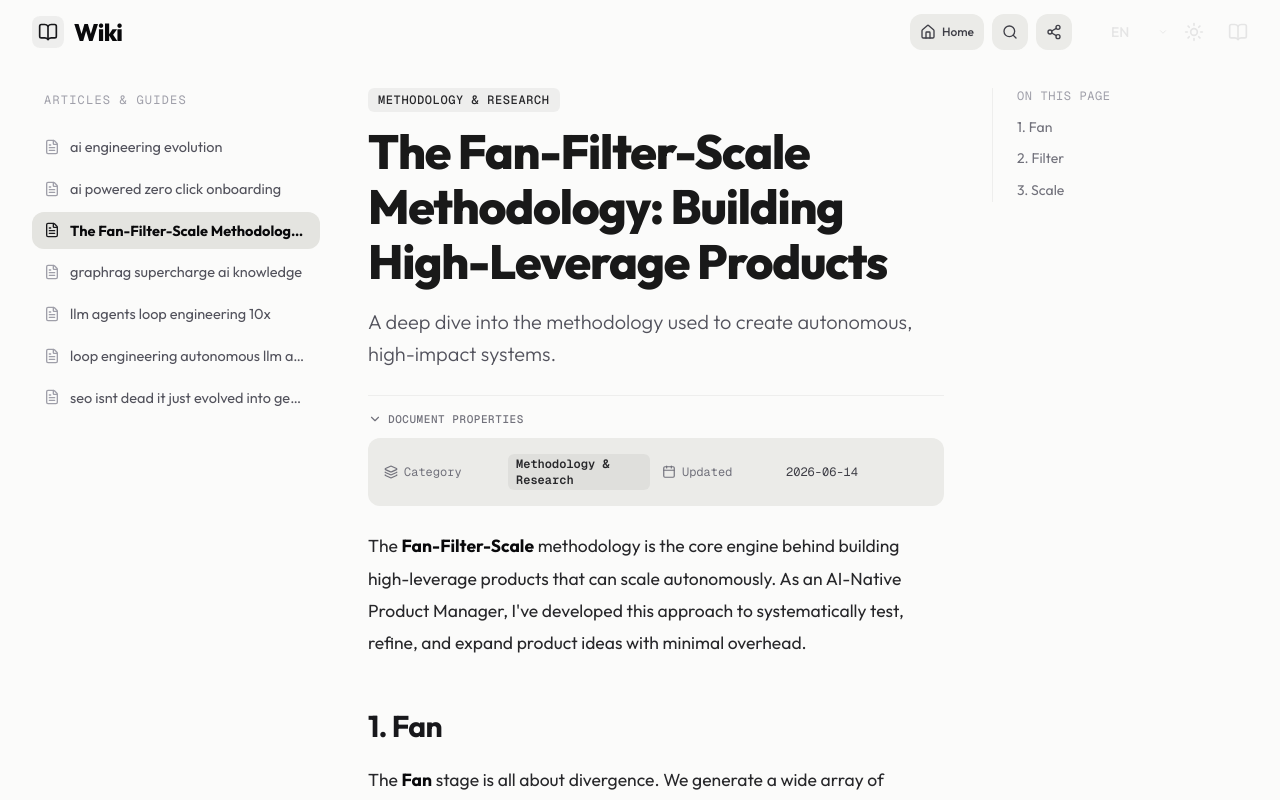
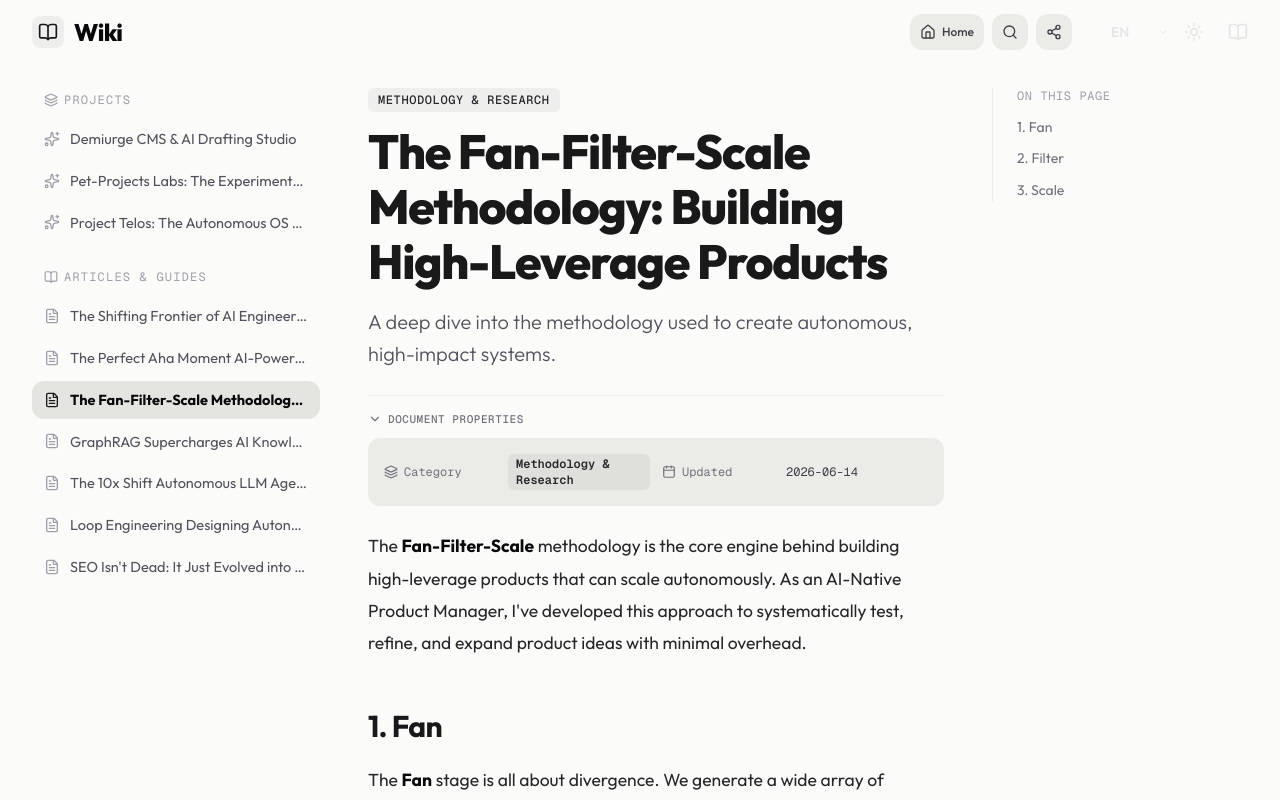
Before and after one commit to alimkhalelov/personal-website-telos, a Next.js app: page /wiki in a window 1280 px wide. Shown: the top 800 px of the page. Built offline with nearby package versions, Linux system fonts and the light colour scheme.

Commit message:
feat(wiki): add Projects section above Articles & Guides, capitalize all titles to Title Case

```diff
--- a/src/components/wiki/docs-layout.tsx
+++ b/src/components/wiki/docs-layout.tsx
@@ -10,7 +10,9 @@ import {
   Check,
   Home,
   BookOpen,
-  FileText
+  FileText,
+  Sparkles,
+  Layers
 } from "lucide-react";
 import { WikiPage } from "@/lib/wiki-loader";
 import { SearchModal } from "./search-modal";
@@ -26,6 +28,9 @@ export function DocsLayout({ currentPage, allPages }: DocsLayoutProps) {
   const [isSearchOpen, setIsSearchOpen] = useState(false);
   const [isMobileMenuOpen, setIsMobileMenuOpen] = useState(false);
   const [copiedLink, setCopiedLink] = useState(false);
+
+  const projectPages = allPages.filter((p) => p.section === "projects");
+  const articlePages = allPages.filter((p) => p.section !== "projects");
 
   // Keyboard shortcut ⌘K for search
   useEffect(() => {
@@ -74,7 +79,7 @@ export function DocsLayout({ currentPage, allPages }: DocsLayoutProps) {
           </Link>
         </div>
 
-        {/* Header Action Controls: Offset with pr-36 to leave space for global fixed toggles */}
+        {/* Header Action Controls */}
         <div className="flex items-center gap-2 shrink-0 pr-36 sm:pr-44">
           <Link
             href="/"
@@ -115,13 +120,46 @@ export function DocsLayout({ currentPage, allPages }: DocsLayoutProps) {
       <div className="max-w-[1720px] w-full mx-auto px-4 sm:px-8 pt-4 sm:pt-6 pb-12 flex gap-8 lg:gap-12 flex-1 min-w-0 overflow-x-hidden items-start">
         {/* Left Desktop Sidebar: Zero Top Offset, Aligned with Content Top */}
         <aside className="w-72 shrink-0 hidden md:block select-none text-left sticky top-0 self-start">
-          <div className="space-y-4">
-            <div className="px-3 py-1 text-xs font-mono uppercase tracking-widest text-zinc-400">
-              Articles & Guides
+          <div className="space-y-6">
+            {/* 1. Projects Section (Above Articles & Guides) */}
+            {projectPages.length > 0 && (
+              <div className="space-y-2">
+                <div className="px-3 py-1 text-xs font-mono uppercase tracking-widest text-zinc-400 flex items-center gap-1.5">
+                  <Layers className="w-3.5 h-3.5" />
+                  <span>Projects</span>
                 </div>
 
                 <nav className="space-y-1">
-              {allPages.map((page) => {
+                  {projectPages.map((page) => {
+                    const isActive = currentPage.slug === page.slug;
+                    return (
+                      <Link
+                        key={page.slug}
+                        href={`/wiki/${page.slug}`}
+                        className={`flex items-center gap-2.5 px-3 py-2 rounded-xl text-[14.5px] transition-all !no-underline ${
+                          isActive
+                            ? "bg-[#E4E4E0] dark:bg-[#252525] !text-zinc-950 dark:!text-white font-bold"
+                            : "!text-zinc-600 dark:!text-zinc-400 hover:bg-[#EBEBE8] dark:hover:bg-[#252525] hover:!text-zinc-950 dark:hover:!text-zinc-100 font-normal"
+                        }`}
+                      >
+                        <Sparkles className={`w-4 h-4 shrink-0 ${isActive ? "text-zinc-900 dark:text-zinc-100" : "text-zinc-400"}`} />
+                        <span className="truncate">{page.title}</span>
+                      </Link>
+                    );
+                  })}
+                </nav>
+              </div>
+            )}
+
+            {/* 2. Articles & Guides Section */}
+            <div className="space-y-2">
+              <div className="px-3 py-1 text-xs font-mono uppercase tracking-widest text-zinc-400 flex items-center gap-1.5">
+                <BookOpen className="w-3.5 h-3.5" />
+                <span>Articles & Guides</span>
+              </div>
+
+              <nav className="space-y-1">
+                {articlePages.map((page) => {
                   const isActive = currentPage.slug === page.slug;
                   return (
                     <Link
@@ -139,6 +177,7 @@ export function DocsLayout({ currentPage, allPages }: DocsLayoutProps) {
                   );
                 })}
               </nav>
+            </div>
           </div>
         </aside>
 
@@ -215,12 +254,42 @@ export function DocsLayout({ currentPage, allPages }: DocsLayoutProps) {
                 </button>
               </div>
 
-              <div className="space-y-4 text-left">
-                <div className="text-xs font-mono uppercase tracking-widest text-zinc-400 px-2">
-                  Articles & Guides
+              <div className="space-y-6 text-left">
+                {/* Mobile Projects Section */}
+                {projectPages.length > 0 && (
+                  <div className="space-y-2">
+                    <div className="text-xs font-mono uppercase tracking-widest text-zinc-400 px-2 flex items-center gap-1.5">
+                      <Layers className="w-3.5 h-3.5" />
+                      <span>Projects</span>
                     </div>
                     <div className="space-y-1 pl-2">
-                  {allPages.map((page) => (
+                      {projectPages.map((page) => (
+                        <Link
+                          key={page.slug}
+                          href={`/wiki/${page.slug}`}
+                          onClick={() => setIsMobileMenuOpen(false)}
+                          className={`flex items-center gap-2 px-3 py-2 rounded-lg text-sm font-medium transition-colors !no-underline ${
+                            currentPage.slug === page.slug
+                              ? "bg-[#E4E4E0] dark:bg-[#252525] !text-zinc-950 dark:!text-white font-bold"
+                              : "!text-zinc-600 dark:!text-zinc-400 hover:bg-[#EBEBE8] dark:hover:bg-[#252525]"
+                          }`}
+                        >
+                          <Sparkles className="w-4 h-4 shrink-0 text-zinc-400" />
+                          <span className="truncate">{page.title}</span>
+                        </Link>
+                      ))}
+                    </div>
+                  </div>
+                )}
+
+                {/* Mobile Articles Section */}
+                <div className="space-y-2">
+                  <div className="text-xs font-mono uppercase tracking-widest text-zinc-400 px-2 flex items-center gap-1.5">
+                    <BookOpen className="w-3.5 h-3.5" />
+                    <span>Articles & Guides</span>
+                  </div>
+                  <div className="space-y-1 pl-2">
+                    {articlePages.map((page) => (
                       <Link
                         key={page.slug}
                         href={`/wiki/${page.slug}`}
@@ -235,6 +304,7 @@ export function DocsLayout({ currentPage, allPages }: DocsLayoutProps) {
                         <span className="truncate">{page.title}</span>
                       </Link>
                     ))}
+                  </div>
                 </div>
               </div>
             </div>
--- a/src/content/posts/ai-engineering-evolution.mdx
+++ b/src/content/posts/ai-engineering-evolution.mdx
@@ -1,5 +1,5 @@
 ---
-title: 'ai engineering evolution'
+title: 'AI Engineering Evolution'
 date: '2026-06-18T06:56:08.239Z'
 description: 'The Shifting Frontier of AI Engineering: A Timeline of Evolving Paradigms'
 ---
--- a/src/content/posts/ai-powered-zero-click-onboarding.mdx
+++ b/src/content/posts/ai-powered-zero-click-onboarding.mdx
@@ -1,5 +1,5 @@
 ---
-title: 'ai powered zero click onboarding'
+title: 'AI-Powered Zero-Click Onboarding'
 date: '2026-06-22T11:22:17.644Z'
 description: 'The Perfect Aha Moment: AI-Powered Zero-Click Onboarding'
 ---
--- a/src/content/posts/graphrag-supercharge-ai-knowledge.mdx
+++ b/src/content/posts/graphrag-supercharge-ai-knowledge.mdx
@@ -1,5 +1,5 @@
 ---
-title: 'graphrag supercharge ai knowledge'
+title: 'GraphRAG & Knowledge Supercharging'
 date: '2026-06-17T17:29:53.678Z'
 description: 'GraphRAG Supercharges AI Knowledge Bases: Slash LLM Token Costs'
 ---
--- a/src/content/posts/llm-agents-loop-engineering-10x.mdx
+++ b/src/content/posts/llm-agents-loop-engineering-10x.mdx
@@ -1,5 +1,5 @@
 ---
-title: 'llm agents loop engineering 10x'
+title: 'Autonomous LLM Agents & Loop Engineering 10x'
 date: '2026-06-19T11:23:04.681Z'
 description: 'Loop Engineering 10x: The Autonomous Architecture for Reliable LLM Agents'
 ---
--- a/src/content/posts/loop-engineering-autonomous-llm-agents.mdx
+++ b/src/content/posts/loop-engineering-autonomous-llm-agents.mdx
@@ -1,5 +1,5 @@
 ---
-title: 'loop engineering autonomous llm agents'
+title: 'Loop Engineering for Autonomous LLM Agents'
 date: '2026-06-19T11:09:22.172Z'
 description: 'Loop Engineering: The Next Paradigm for Autonomous LLM Agents'
 ---
--- a/src/content/posts/seo-isnt-dead-it-just-evolved-into-geo--aeo--and-llmo.mdx
+++ b/src/content/posts/seo-isnt-dead-it-just-evolved-into-geo--aeo--and-llmo.mdx
@@ -1,5 +1,5 @@
 ---
-title: 'seo isnt dead it just evolved into geo  aeo  and llmo'
+title: 'SEO Evolution: GEO, AEO, and LLMO'
 date: '2026-06-16T11:19:31.263Z'
 description: 'SEO Is Not Dead: It Just Evolved into GEO, AEO, and LLMO'
 hidden: false
--- /dev/null
+++ b/src/content/projects/demiurge-cms.md
@@ -0,0 +1,23 @@
+---
+title: "Demiurge CMS"
+category: "Project"
+section: "projects"
+date: "2026-07-25"
+description: "AI-native content creation engine featuring interactive Grill-Me interviewing flows, humanization, and social syndication."
+tags: ["CMS", "AI SDK 5", "Grill-Me", "Next.js"]
+---
+
+# Demiurge CMS & AI Drafting Studio
+
+**Demiurge CMS** is a next-generation editorial platform built for high-velocity technical writing, product thinking, and multi-channel publication.
+
+## Core Capabilities
+
+1. **Interactive AI Interviewer ('Grill-Me')**
+   - Conducts structured, one-question-at-a-time technical interviews to extract authentic domain depth and user intent before generating draft content.
+
+2. **Anti-Slop Humanization & Tone Calibration**
+   - Strips generic corporate cliches, empty fluff, and AI-sounding patterns to preserve sharp, opinionated, first-principles writing.
+
+3. **Multi-Channel Syndication Engine**
+   - Automatically formats and publishes technical insights to Telegram, X/Twitter threads, and LinkedIn on publication.
--- /dev/null
+++ b/src/content/projects/pet-projects-labs.md
@@ -0,0 +1,23 @@
+---
+title: "Pet-Projects Labs"
+category: "Project"
+section: "projects"
+date: "2026-08-10"
+description: "Experimental incubator for cutting-edge AI prototypes, autonomous agents, and interactive web experiments."
+tags: ["Incubator", "Prototypes", "Experiments", "Labs"]
+---
+
+# Pet-Projects Labs: The Experimental Incubator
+
+**Pet-Projects Labs** is an open incubation gallery and testing ground for AI-driven interfaces, autonomous micro-agents, and experimental web interactions.
+
+## Focus Areas
+
+1. **Autonomous Agents & Micro-Bots**
+   - Rapid development of single-purpose task agents running on structured ReAct loops.
+
+2. **Interface Prototypes & Avant-Garde UX**
+   - Exploring non-standard human-AI interaction paradigms: zero-click interfaces, ambient cognitive dashboards, and tactile solid-pod architectures.
+
+3. **Open Research & Public Benchmarks**
+   - Real-world telemetry on model latencies, reasoning architectures, and prompt-to-code velocity.
--- /dev/null
+++ b/src/content/projects/project-telos.md
@@ -0,0 +1,26 @@
+---
+title: "Project Telos"
+category: "Project"
+section: "projects"
+date: "2026-08-01"
+description: "The autonomous operating system for Demiurges and Vibecoders, orchestrating knowledge graphs and AI agent loops."
+tags: ["Autonomous OS", "Orchestration", "Demiurge", "Telos"]
+---
+
+# Project Telos: The Autonomous OS for Demiurges
+
+**Project Telos** is an autonomous operating system architecture designed to empower AI-native builders, product managers, and vibecoders. It serves as the foundational substrate connecting personal knowledge graphs, persistent AI agent memory, and multi-turn execution loops.
+
+## Core Architecture
+
+1. **Autonomous Orchestration Substrate**
+   - Coordinates background agent swarms executing multi-step verification and coding loops.
+   - Provides deterministic state machines and sandboxed execution environments.
+
+2. **Living Knowledge Graph**
+   - Dynamic relational indexing uniting user intent, architectural invariants, and domain artifacts.
+   - Bidirectional graph resolution ensuring zero-loss context retrieval across long project lifecycles.
+
+3. **Multi-Model Intelligence Fabric**
+   - Seamless routing across frontier models based on cognitive task complexity.
+   - Automatic fallback strategies and token-budget optimization for 24/7 continuous operations.
--- a/src/lib/wiki-loader.ts
+++ b/src/lib/wiki-loader.ts
@@ -12,6 +12,7 @@ export interface WikiPage {
   slug: string;
   title: string;
   category: string;
+  section: "projects" | "articles";
   tags: string[];
   summary: string;
   visibility: "public";
@@ -40,6 +41,7 @@ export function extractHeadings(content: string): WikiHeading[] {
 export function parseMarkdownDoc(
   fullPath: string,
   slug: string,
+  section: "projects" | "articles",
   defaultCategory: string = "Methodology & Frameworks"
 ): WikiPage | null {
   if (!fs.existsSync(fullPath)) return null;
@@ -48,7 +50,7 @@ export function parseMarkdownDoc(
 
   let title = data.title || path.basename(fullPath).replace(/\.(mdx?|md)$/, "");
   const h1Match = content.match(/^#\s+(.+)$/m);
-  if (h1Match && !data.title) {
+  if (h1Match && (!data.title || data.title.toLowerCase() === title.toLowerCase())) {
     title = h1Match[1].trim().replace(/[*_`]/g, "");
   }
 
@@ -67,6 +69,7 @@ export function parseMarkdownDoc(
     slug,
     title,
     category,
+    section,
     tags,
     summary,
     visibility: "public",
@@ -80,7 +83,21 @@ export function getAllWikiPages(): WikiPage[] {
   const rootDir = process.cwd();
   const pages: WikiPage[] = [];
 
-  // Scan Public Articles / Posts (src/content/posts)
+  // 1. Scan Projects (src/content/projects)
+  const projectsDir = path.join(rootDir, "src/content/projects");
+  if (fs.existsSync(projectsDir)) {
+    const files = fs.readdirSync(projectsDir);
+    for (const file of files) {
+      if (file.endsWith(".mdx") || file.endsWith(".md")) {
+        const fullPath = path.join(projectsDir, file);
+        const slug = file.replace(/\.mdx?$/, "");
+        const page = parseMarkdownDoc(fullPath, slug, "projects", "Project");
+        if (page) pages.push(page);
+      }
+    }
+  }
+
+  // 2. Scan Articles / Posts (src/content/posts)
   const postsDir = path.join(rootDir, "src/content/posts");
   if (fs.existsSync(postsDir)) {
     const files = fs.readdirSync(postsDir);
@@ -88,7 +105,7 @@ export function getAllWikiPages(): WikiPage[] {
       if (file.endsWith(".mdx") || file.endsWith(".md")) {
         const fullPath = path.join(postsDir, file);
         const slug = file.replace(/\.mdx?$/, "");
-        const page = parseMarkdownDoc(fullPath, slug, "Methodology & Research");
+        const page = parseMarkdownDoc(fullPath, slug, "articles", "Methodology & Research");
         if (page) pages.push(page);
       }
     }
```
Lines whose indentation alone changed are shown as unchanged.
